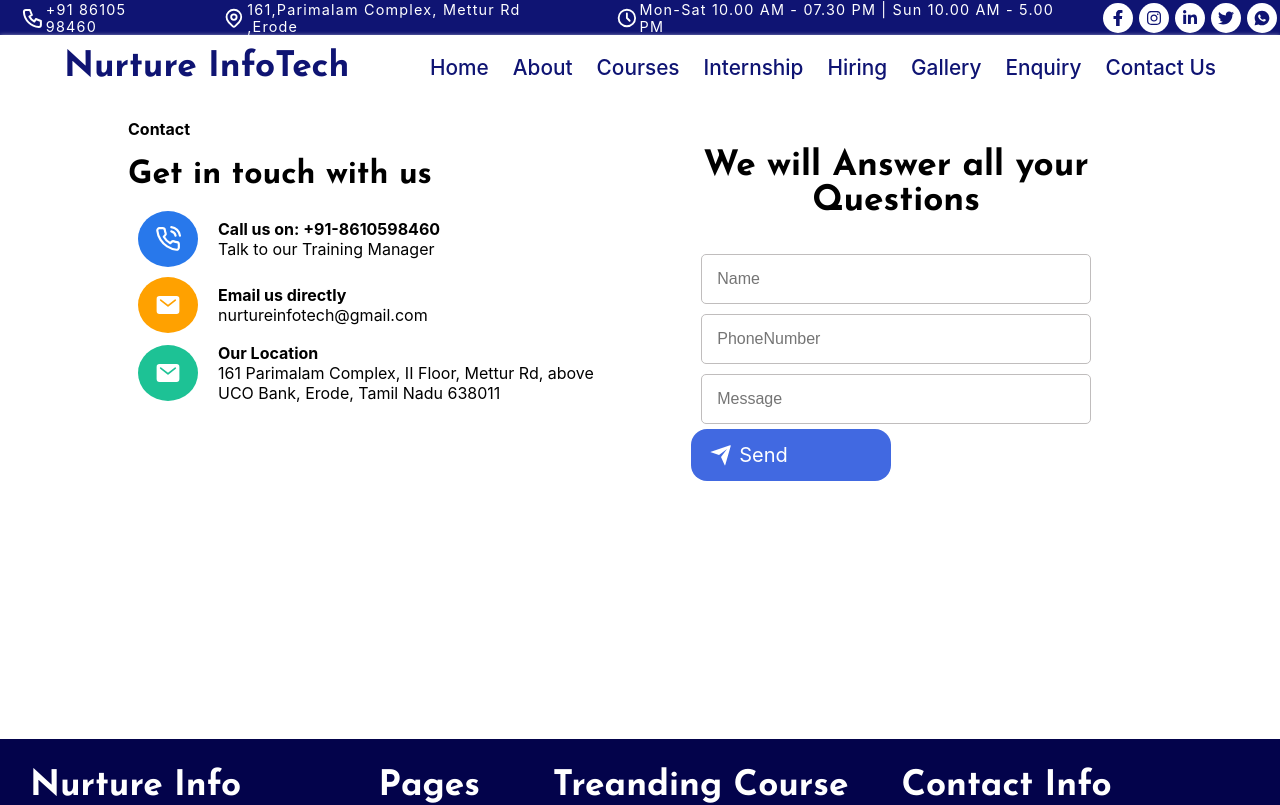
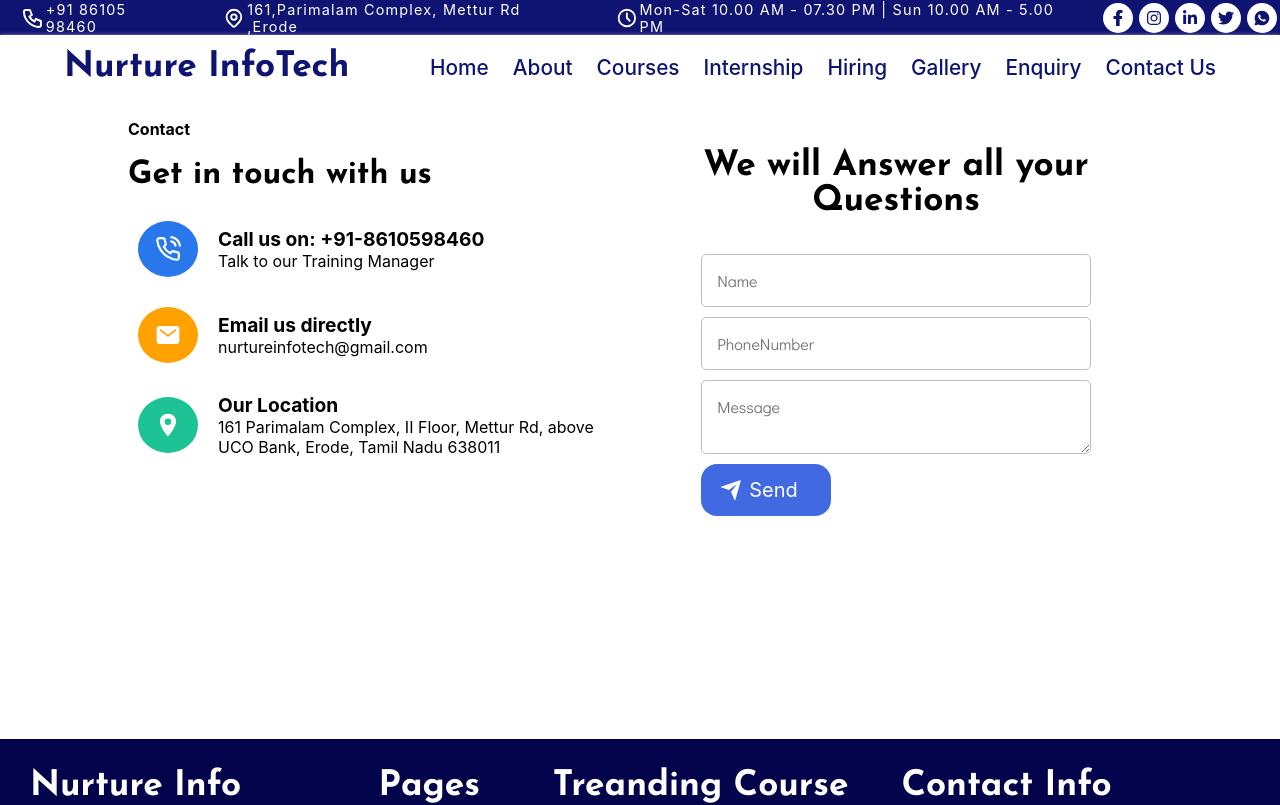
Before and after one commit to tamilselvanrangasamy/NurtureInfotech, a React (Create React App) app: page /contact in a window 1280 px wide. Shown: the top 805 px of the page. Built offline with nearby package versions, Linux system fonts and the light colour scheme; a web font is replaced by a local one.

Commit message:
Contact Form day last

```diff
--- a/src/Components/Contact/Contact.css
+++ b/src/Components/Contact/Contact.css
@@ -7,6 +7,16 @@
     min-height: 80vh;
     margin: 10px 15%;
 }
+
+.ContactDatas
+{
+    display: grid;
+    /* background-color: red; */
+    row-gap: 10px;
+
+}
+
+
 
 .ContactAddress {}
 
@@ -50,9 +60,11 @@
 
 .ContactNumber {
     margin-left: 20px;
-
 }
-
+.ContactNumber b,.ContactEmail b,.ContactLocation b
+{
+    font-size: 1.2rem;
+}
 
 .ContactEmail {
     display: flex;
@@ -117,6 +129,29 @@
     flex-direction: column;
 }
 
+.ContactForm h1 {
+    text-align: center;
+    font-size: 2.2rem;
+    margin-bottom: 30px;
+}
+
+.FormDesign input,textarea {
+    padding: 15px;
+    font-size: 1rem;
+    margin: 5px 10px;
+    border: 1px solid #c0bdbd;
+    border-radius: 5px;
+    outline: none;
+    color: #171515;
+    font-family: "Didact Gothic", sans-serif;
+
+}
+
+.FormDesign input:focus {
+    outline: none;
+    font-family: "Didact Gothic", sans-serif;
+}
+
 
 /* Button Design */
 button {
@@ -133,7 +168,8 @@
     overflow: hidden;
     transition: all 0.2s;
     cursor: pointer;
-    width: 200px;
+    width: 130px;
+    margin: 5px 10px;
 }
 
 button span {
@@ -172,27 +208,6 @@
     to {
         transform: translateY(-0.1em);
     }
-}
-
-.ContactForm h1 {
-    text-align: center;
-    font-size: 2.2rem;
-    margin-bottom: 30px;
-}
-
-.FormDesign input {
-    padding: 15px;
-    font-size: 1rem;
-    margin: 5px 10px;
-    border: 1px solid #c0bdbd;
-    border-radius: 5px;
-    outline: none;
-    color: #171515;
-}
-
-.FormDesign input:focus {
-    outline: none;
-    font-family: "Didact Gothic", sans-serif;
 }
 
 @media all and (max-width:1400px) {
--- a/src/Components/Contact/Contact.jsx
+++ b/src/Components/Contact/Contact.jsx
@@ -23,6 +23,7 @@
             <h4>Contact</h4>
             <h1> Get in touch with us</h1>
             <div className='ContactDatas'>
+
               <div className='ContactCall'>
                 <div className='callLogo'>
                   <div className='callnumber'>
@@ -62,7 +63,7 @@
                 <div className='LocationLogo'>
                   <div className='AddressLogo'>
                     <svg width="26" height="56" fill="currentColor" viewBox="0 0 24 24" xmlns="http://www.w3.org/2000/svg">
-                      <path d="M19.875 3.75H4.125A2.628 2.628 0 0 0 1.5 6.375v11.25a2.628 2.628 0 0 0 2.625 2.625h15.75a2.627 2.627 0 0 0 2.625-2.625V6.375a2.627 2.627 0 0 0-2.625-2.625Zm-.665 4.342-6.75 5.25a.75.75 0 0 1-.92 0l-6.75-5.25a.75.75 0 1 1 .92-1.184L12 11.8l6.29-4.892a.75.75 0 0 1 .92 1.184Z"></path>
+                      <path d="M12 1.5c-4.14 0-7.5 3.024-7.5 6.75 0 6 7.5 14.25 7.5 14.25s7.5-8.25 7.5-14.25c0-3.726-3.36-6.75-7.5-6.75ZM12 12a3 3 0 1 1 0-5.999A3 3 0 0 1 12 12Z"></path>
                     </svg>
                   </div>
                 </div>
@@ -82,9 +83,11 @@
             <h1>We will Answer all your Questions</h1>
             <div className='FormDesign'>
 
-              <input type='text' onChange={handleChange} placeholder='Name' name='Name' value={ContactDatas.Name}></input>
-              <input type='text' onChange={handleChange} placeholder='PhoneNumber' name='PhoneNumber' value={ContactDatas.PhoneNumber}></input>
-              <input type='text' onChange={handleChange} placeholder='Message' name='Message' value={ContactDatas.Message}></input>
+              <input type='text' onChange={handleChange} autoComplete='off' placeholder='Name' name='Name' value={ContactDatas.Name}></input>
+              <input type='text' onChange={handleChange} autoComplete='off' placeholder='PhoneNumber' name='PhoneNumber' value={ContactDatas.PhoneNumber}></input>
+              <textarea  onChange={handleChange} autoComplete='off' placeholder='Message' name='Message' value={ContactDatas.Message}>
+
+              </textarea>
               <button>
                 <div class="svg-wrapper-1">
                   <div class="svg-wrapper">
```
